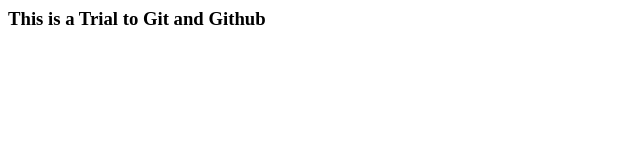
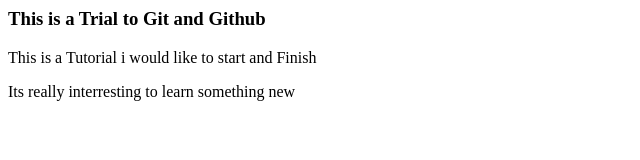
Before and after one commit to nyamedi/harvard-lecture0, a plain HTML site: page hello.html in a window 1280 px wide. Shown: the whole page, without its empty margins (0-640 px from the left). Drawn offline with Linux system fonts and the light colour scheme.

Commit message:
Update hello.html

```diff
--- a/hello.html
+++ b/hello.html
@@ -10,6 +10,8 @@
 <body>
 
     <h3>This is a Trial to Git and Github</h3>
+    <p>This is a Tutorial i would like to start and Finish<br></p>
+    <p>Its really interresting to learn something new<br></p>
 
 </body>
 
```
